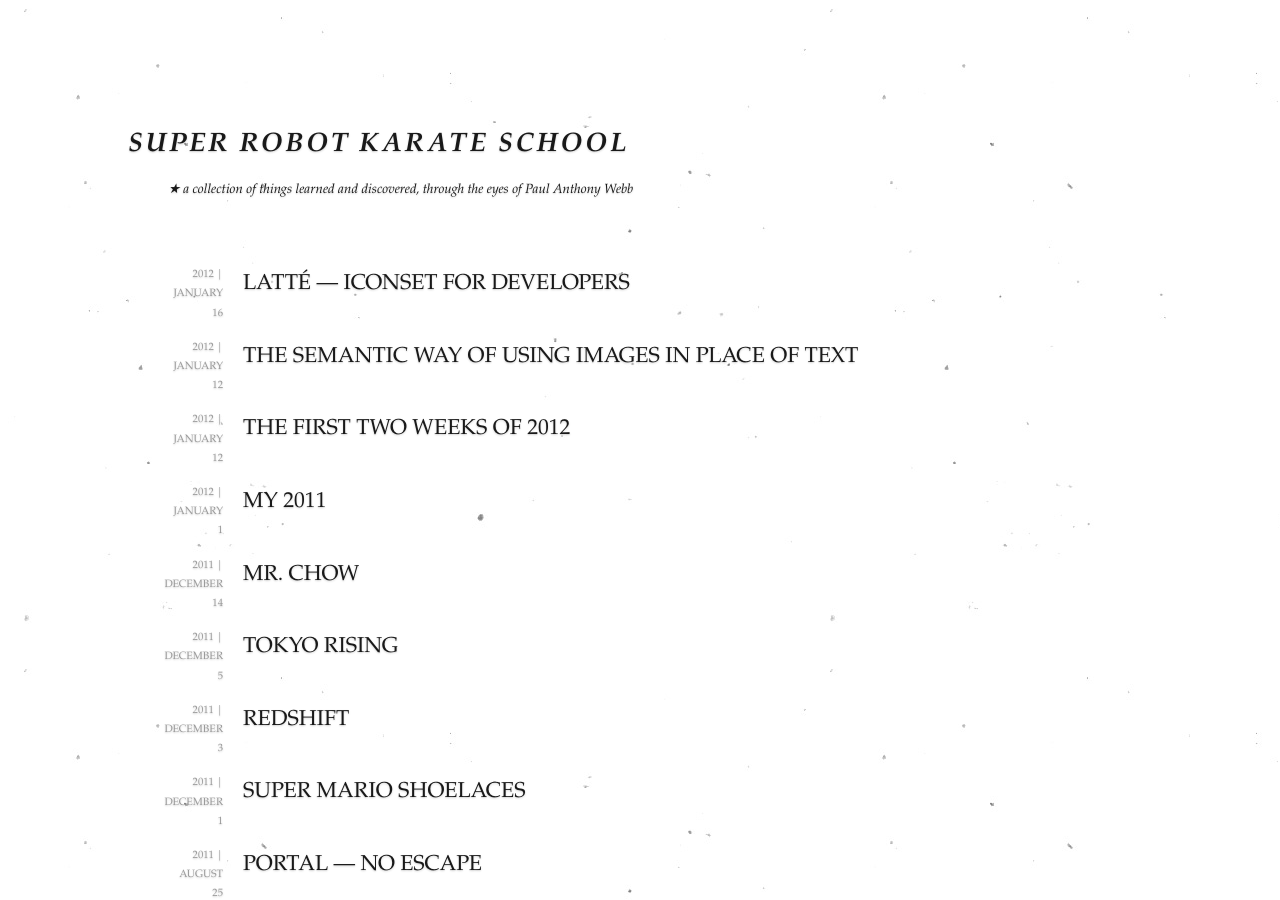
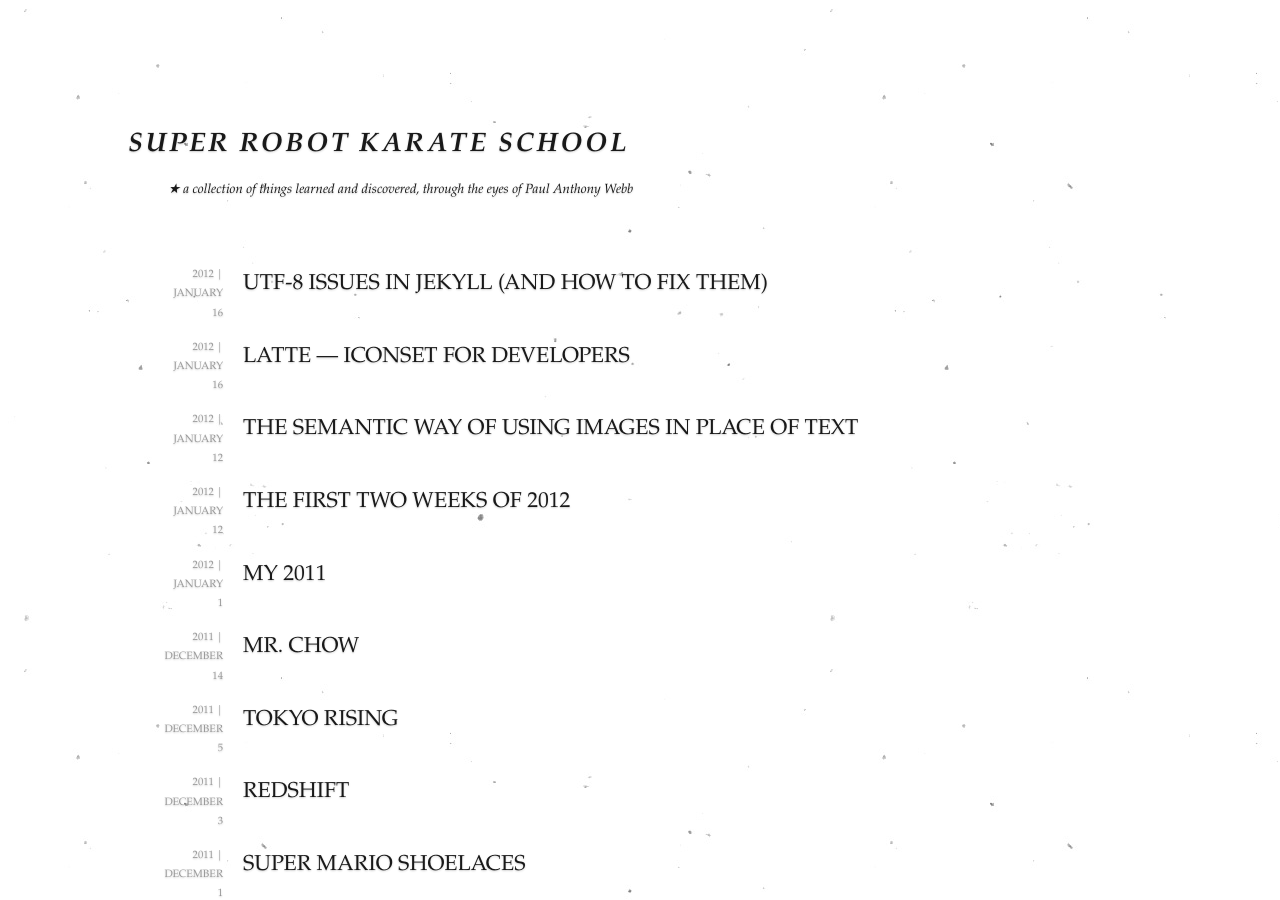
Before and after one commit to NetOpWibby/netoperatorwibby.github.com, a Jekyll site: the page built from index.html, in a window 1280 px wide and 900 px high. Built offline with Jekyll 4.4.1, drawn with Linux system fonts in a browser that asks for light colours; Markdown is read by kramdown in place of the engine named in the settings; part of the change alters nothing that is shown.

Commit message:
New post

```diff
--- a/_posts/2012-01-16-Latte-Iconset-For-Developers.md
+++ b/_posts/2012-01-16-Latte-Iconset-For-Developers.md
@@ -1,6 +1,6 @@
 ---
 layout: post
-title: Latté — Iconset For Developers
+title: Latte — Iconset For Developers
 ---
 
 I stumbled across this today and chuckled a little. These icons are very nice though, so click the preview image below to download them!
--- /dev/null
+++ b/_posts/2012-01-16-UTF-8-Issues-in-Jekyll-and-how-to-fix-them.md
@@ -0,0 +1,12 @@
+---
+layout: post
+title: UTF-8 issues in Jekyll (and how to fix them)
+---
+
+Any good web developer worth his/her salt knows that UTF-8 is superior to ANSI, and will normally encode files as such. However, those of us coding on Windows-based machines have to deal with this annoying thing called "BOM", which can sometimes break programs. Here is what Wikipedia has to say about it:
+
+<blockquote>The UTF-8 representation of the BOM is the byte sequence 0xEF,0xBB,0xBF. A text editor or web browser interpreting the text as ISO-8859-1 or CP1252 will display the characters ï»¿ for this. Many Windows programs (including Windows Notepad) add BOMs to UTF-8 files by default.</blockquote>
+
+Jekyll has a problem with files encoded in UTF-8 with BOM, but Notepad++ (a <a href="http://notepad-plus-plus.org/">free text/sourcecode editor for Windows</a>) has a solution for that. Go into "Settings" > "Preferences" > and select "UTF-8 without BOM".
+
+<em>Ahhhhh</em>. What a relief.
```
